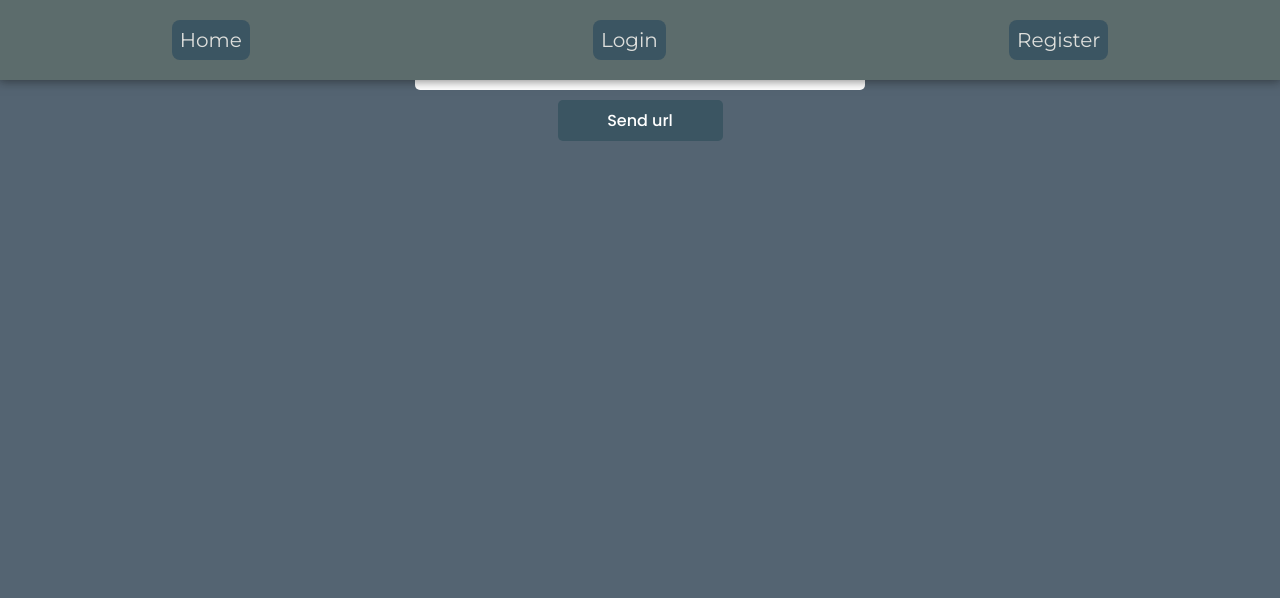
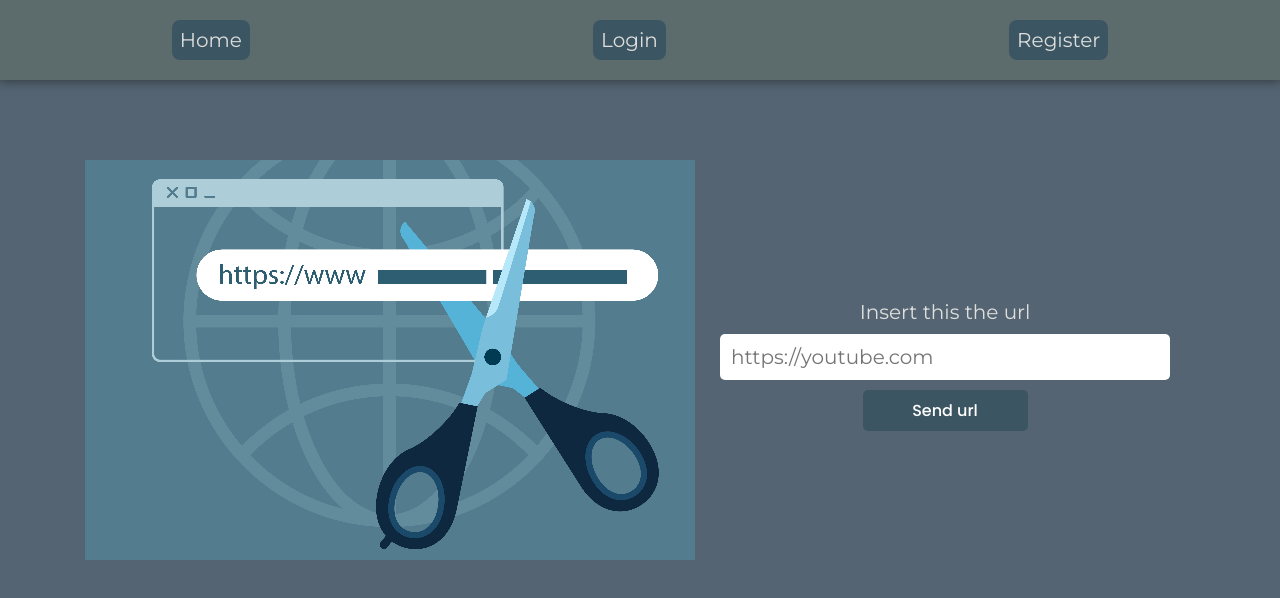
Before and after one commit to MateoAPiana/urlsShortener_UI, a React (Vite) app: page /addURL in a window 1280 px wide. Shown: the top 598 px of the page. Built offline with nearby package versions, Linux system fonts and the light colour scheme.

Commit message:
add styles in the form to add new url

```diff
--- a/src/components/formAddURL.css
+++ b/src/components/formAddURL.css
@@ -1,3 +1,8 @@
+.addURL_container {
+  margin-top: 20dvh;
+  display: flex;
+}
+
 .fromAddURL {
   min-width: 500px;
   display: flex;
@@ -6,6 +11,10 @@
   justify-content: center;
   gap: 10px;
   border-radius: 10px;
+}
+
+.fromAddURL label {
+  color: #DEDFDC;
 }
 
 #url {
@@ -23,12 +32,12 @@
 }
 
 #url:focus-visible {
-  border: 1px solid #CB6040;
+  border: 1px solid #3B5562;
 }
 
 .addURLSubmit {
   min-width: 33%;
-  background-color: #cb6040;
+  background-color: #3B5562;
   color: #fff;
   border: none;
   border-radius: 5px;
--- a/src/components/formAddURL.tsx
+++ b/src/components/formAddURL.tsx
@@ -1,9 +1,10 @@
+import { useNavigate } from "react-router-dom"
 import { createNewURL } from "../services/createNewURL"
 import "./formAddURL.css"
 import { FormEvent, useState } from 'react'
 
 export function FromAddURL() {
-  const [data, setData] = useState({ url: "", urlShorted: "" })
+  const navigate = useNavigate()
   const [error, setError] = useState("")
   const handleSubmit = async (e: FormEvent<HTMLFormElement>) => {
     e.preventDefault()
@@ -11,19 +12,21 @@ export function FromAddURL() {
       new FormData(e.currentTarget)
     )
     try {
-      const apiRes = await createNewURL({ url: info.url.toString() })
-      setData({ url: info.url.toString(), urlShorted: apiRes.newURL })
+      await createNewURL({ url: info.url.toString() })
+      navigate("/urls")
     } catch (error) {
       if (typeof error === "string") setError(error)
     }
   }
   return (
+    <div className="addURL_container">
+      <img src="/imageAddURL.jpg" alt="" />
       <form className='fromAddURL' action="" onSubmit={handleSubmit}>
         <div className="error">{error}</div>
         <label htmlFor="url">Insert this the url</label>
         <input type="url" name="url" id="url" placeholder="https://youtube.com" required />
         <input className="addURLSubmit" type="submit" value="Send url" />
-      {data.urlShorted && <p>{data.url}<br />{data.urlShorted}</p>}
       </form>
+    </div>
   )
 }
```
Also changed, not shown: public/imageAddURL.jpg (renamed from public/imageHome.jpg). Lines whose indentation alone changed are shown as unchanged.
